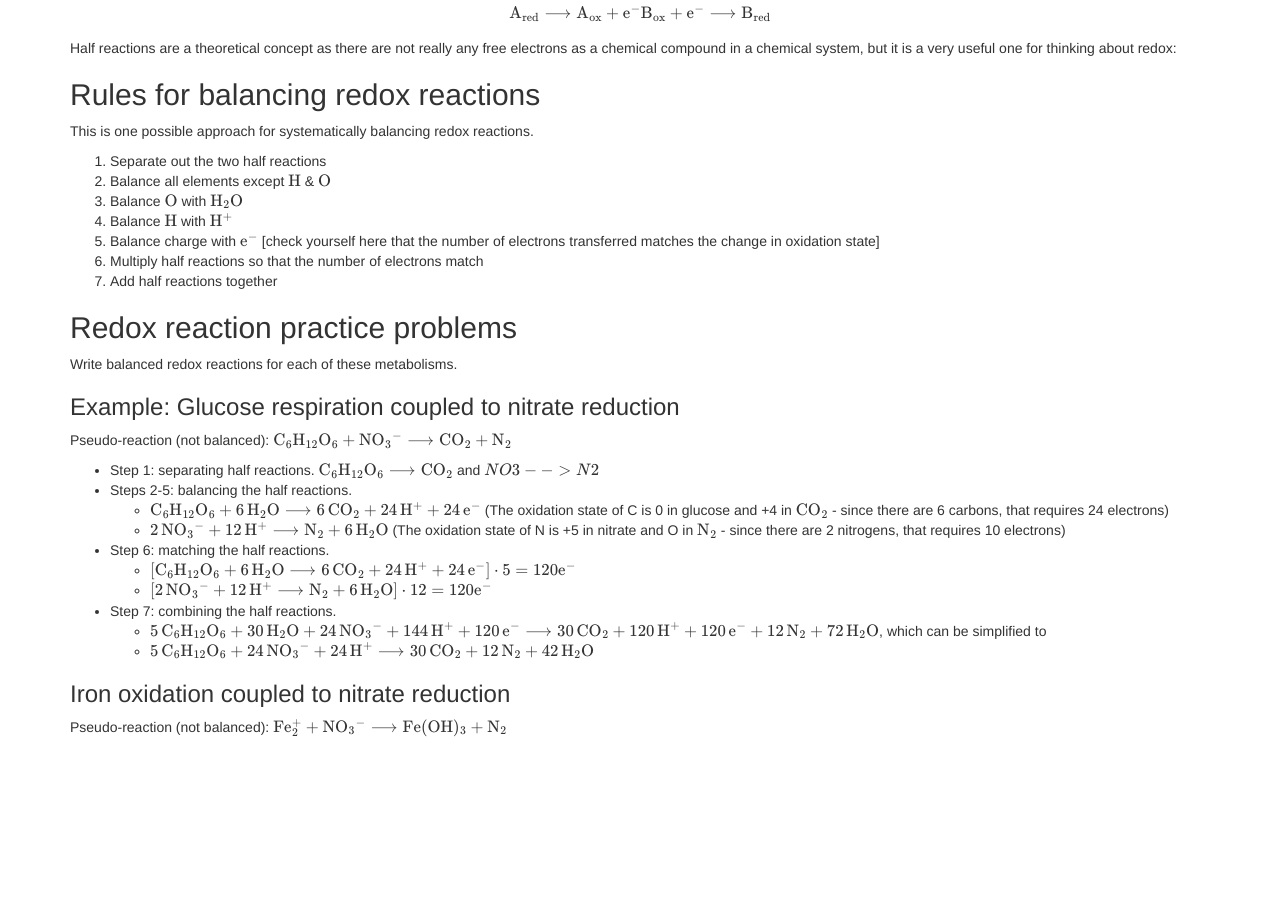
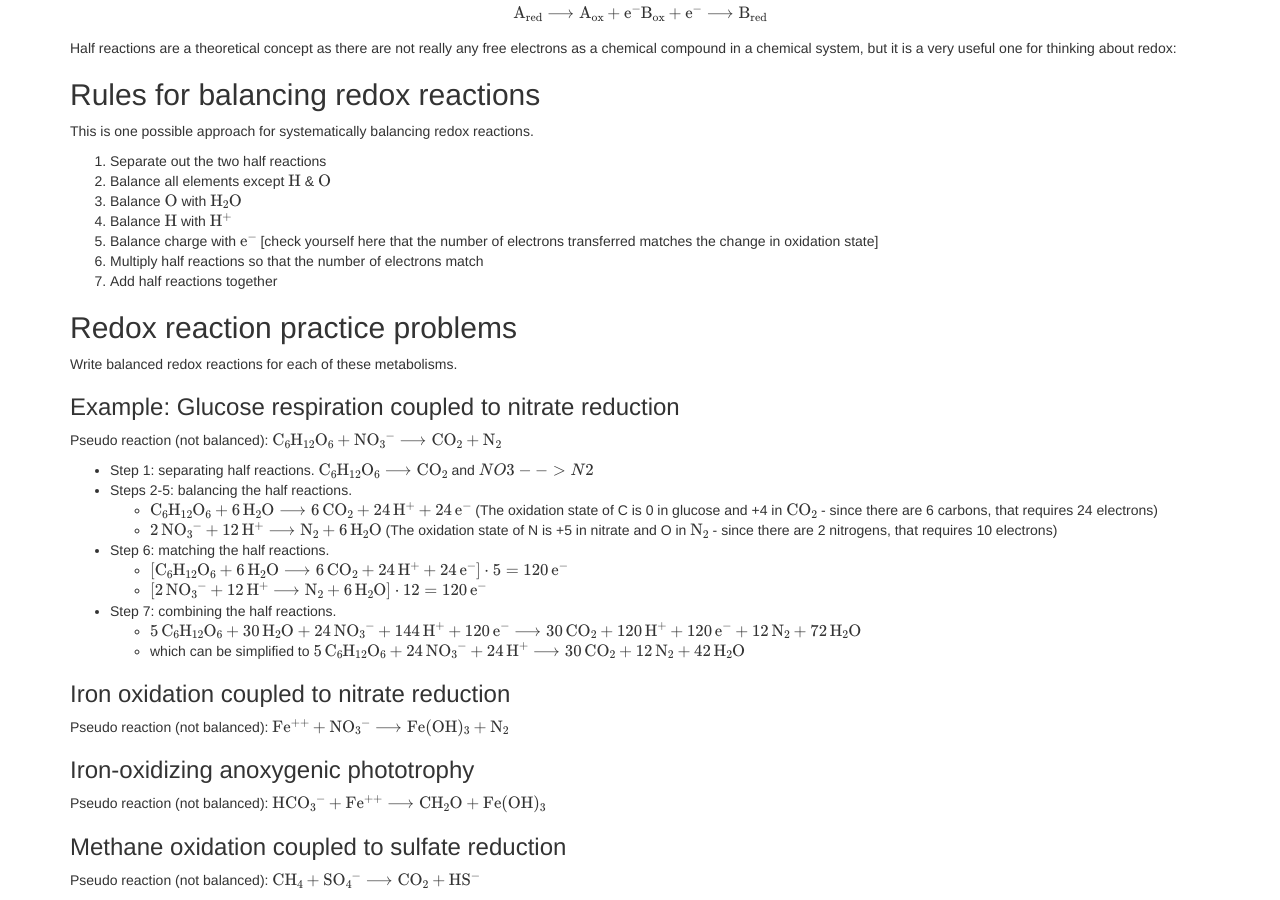
Before and after one commit to CUB-Geomicrobiology/materials, a Jekyll site: the page built from redox_refresher.md, in a window 1280 px wide and 900 px high, scrolled down 1143 px. Built offline with Jekyll 4.4.1, drawn with Linux system fonts in a browser that asks for light colours; nearby versions of some CDN libraries; formulas are drawn with MathJax 3; our own code applies the rules of GitHub Pages for plain Markdown files; before the commit the page ends 1890 px from its top, so only the background shows below that.

Commit message:
update reactions

```diff
--- a/redox_refresher.md
+++ b/redox_refresher.md
@@ -80,19 +80,27 @@ Write balanced redox reactions for each of these metabolisms.
 
 ### Example: Glucose respiration coupled to nitrate reduction
 
-Pseudo-reaction (not balanced): $\ce{C6H12O6 + NO3- -> CO2 + N2}$
+Pseudo reaction (not balanced): $\ce{C6H12O6 + NO3- -> CO2 + N2}$
 
 - Step 1: separating half reactions. $\ce{C6H12O6 -> CO2}$ and $NO3- -> N2$
 - Steps 2-5: balancing the half reactions.
   - $\ce{C6H12O6 + 6 H2O -> 6 CO2 + 24 H+ + 24 e-}$ (The oxidation state of C is 0 in glucose and +4 in $\ce{CO2}$ - since there are 6 carbons, that requires 24 electrons)
   - $\ce{2 NO3- + 12 H+ -> N2 + 6 H2O}$ (The oxidation state of N is +5 in nitrate and O in $\ce{N2}$ - since there are 2 nitrogens, that requires 10 electrons)
 - Step 6: matching the half reactions.
-  - $\left[\ce{C6H12O6 + 6 H2O -> 6 CO2 + 24 H+ + 24 e-}\right] \cdot 5 = 120 \ce{e-}$
-  - $\left[\ce{2 NO3- + 12 H+ -> N2 + 6 H2O}\right] \cdot 12 = 120 \ce{e-}$
+  - $\left[\ce{C6H12O6 + 6 H2O -> 6 CO2 + 24 H+ + 24 e-}\right] \cdot 5 = \ce{120 e-}$
+  - $\left[\ce{2 NO3- + 12 H+ -> N2 + 6 H2O}\right] \cdot 12 = \ce{120 e-}$
 - Step 7: combining the half reactions.
-  - $\ce{5 C6H12O6 + 30 H2O + 24NO3- + 144H+ + 120 e- -> 30 CO2 + 120 H+ + 120 e- + 12 N2 + 72 H2O}$, which can be simplified to
-  - $\ce{5 C6H12O6 + 24 NO3- + 24 H+ -> 30 CO2 + 12 N2 + 42 H2O}$
+  - $\ce{5 C6H12O6 + 30 H2O + 24NO3- + 144H+ + 120 e- -> 30 CO2 + 120 H+ + 120 e- + 12 N2 + 72 H2O}$
+  - which can be simplified to $\ce{5 C6H12O6 + 24 NO3- + 24 H+ -> 30 CO2 + 12 N2 + 42 H2O}$
 
 ### Iron oxidation coupled to nitrate reduction
 
-Pseudo-reaction (not balanced): $\ce{Fe+2 + NO3- -> Fe(OH)3 + N2}$
+Pseudo reaction (not balanced): $\ce{Fe++ + NO3- -> Fe(OH)3 + N2}$
+
+### Iron-oxidizing anoxygenic phototrophy
+
+Pseudo reaction (not balanced): $\ce{HCO3- + Fe++ -> CH2O + Fe(OH)3}$
+
+### Methane oxidation coupled to sulfate reduction
+
+Pseudo reaction (not balanced): $\ce{CH4 + SO4-- -> CO2 + HS-}$
```
